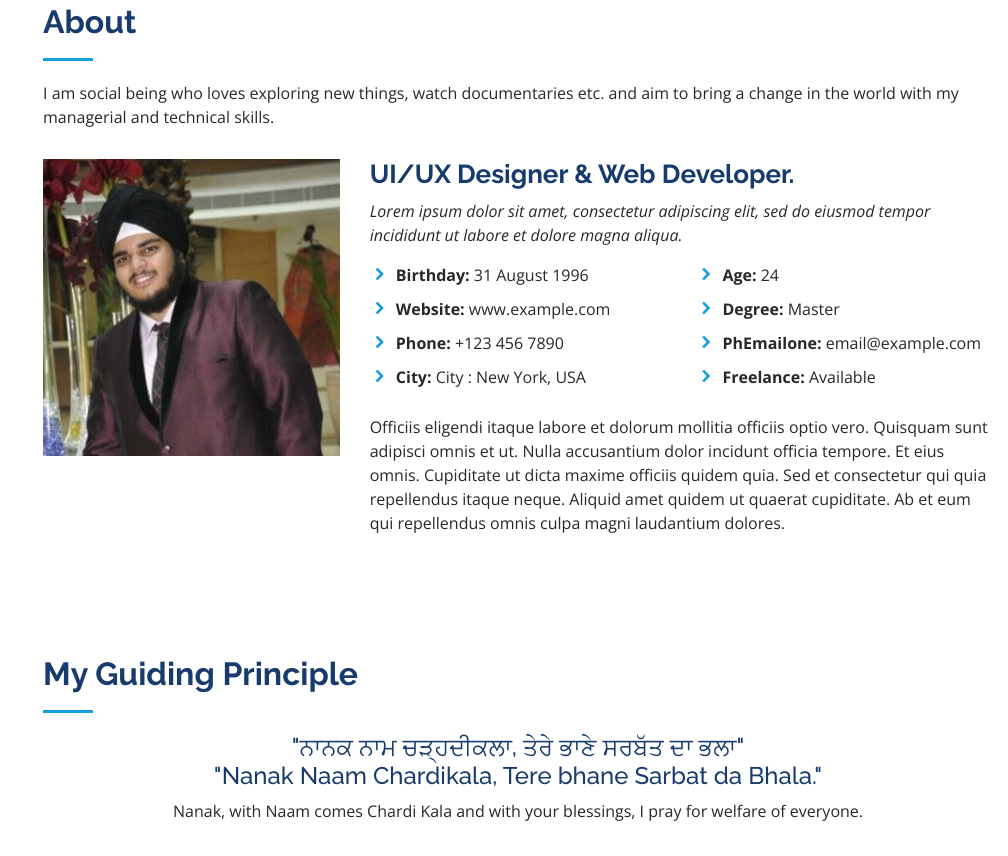
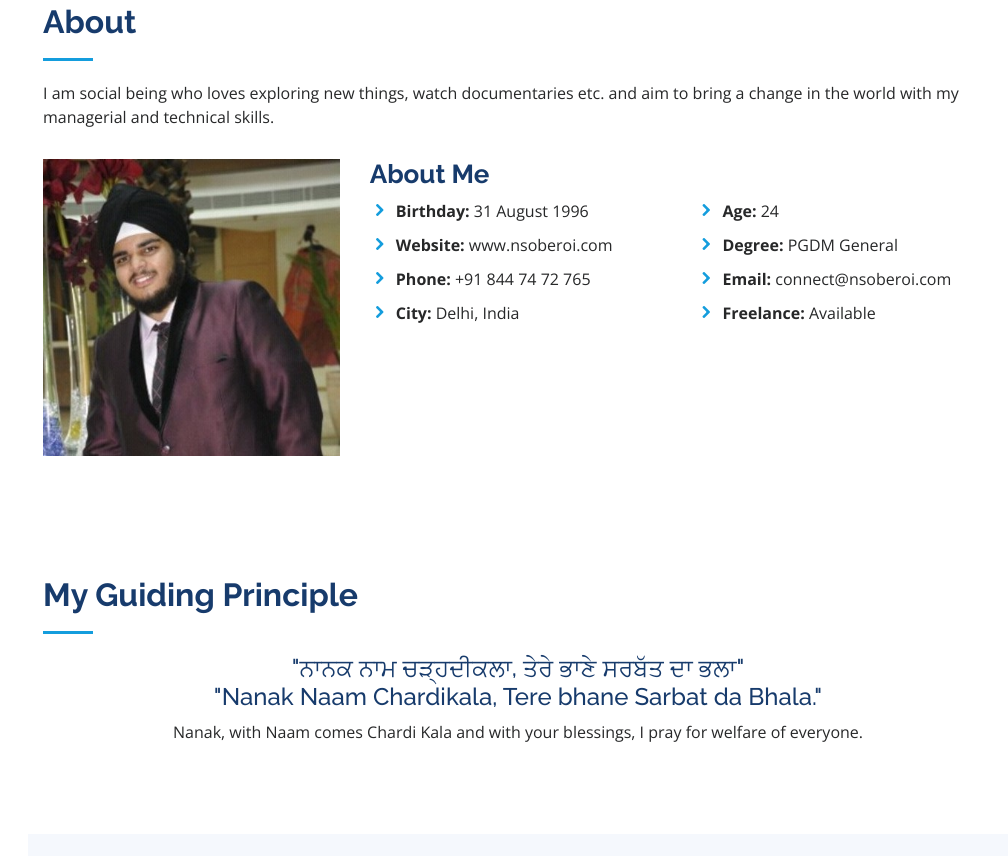
Before and after one commit to nsoberoi/nsoberoi, a plain HTML site: page index.html in a window 1280 px wide. Shown: the part 857-1713 px from the top of the page, without its empty margins (272-1280 px from the left). Drawn offline with nearby package versions, Linux system fonts and the light colour scheme.

Commit message:
Update index.html

```diff
--- a/index.html
+++ b/index.html
@@ -141,33 +141,33 @@
             <img src="assets/img/profile-img.jpg" class="img-fluid" alt="">
           </div>
           <div class="col-lg-8 pt-4 pt-lg-0 content" data-aos="fade-left">
-            <h3>UI/UX Designer &amp; Web Developer.</h3>
-            <p class="font-italic">
+            <h3>About Me</h3>
+            <!-- <p class="font-italic">
               Lorem ipsum dolor sit amet, consectetur adipiscing elit, sed do eiusmod tempor incididunt ut labore et dolore
               magna aliqua.
-            </p>
+            </p> -->
             <div class="row">
               <div class="col-lg-6">
                 <ul>
                   <li><i class="icofont-rounded-right"></i> <strong>Birthday:</strong> 31 August 1996</li>
-                  <li><i class="icofont-rounded-right"></i> <strong>Website:</strong> www.example.com</li>
-                  <li><i class="icofont-rounded-right"></i> <strong>Phone:</strong> +123 456 7890</li>
-                  <li><i class="icofont-rounded-right"></i> <strong>City:</strong> City : New York, USA</li>
+                  <li><i class="icofont-rounded-right"></i> <strong>Website:</strong> www.nsoberoi.com</li>
+                  <li><i class="icofont-rounded-right"></i> <strong>Phone:</strong> +91 844 74 72 765</li>
+                  <li><i class="icofont-rounded-right"></i> <strong>City:</strong> Delhi, India</li>
                 </ul>
               </div>
               <div class="col-lg-6">
                 <ul>
                   <li><i class="icofont-rounded-right"></i> <strong>Age:</strong> 24</li>
-                  <li><i class="icofont-rounded-right"></i> <strong>Degree:</strong> Master</li>
-                  <li><i class="icofont-rounded-right"></i> <strong>PhEmailone:</strong> email@example.com</li>
+                  <li><i class="icofont-rounded-right"></i> <strong>Degree:</strong> PGDM General</li>
+                  <li><i class="icofont-rounded-right"></i> <strong>Email:</strong> connect@nsoberoi.com</li>
                   <li><i class="icofont-rounded-right"></i> <strong>Freelance:</strong> Available</li>
                 </ul>
               </div>
             </div>
-            <p>
+            <!-- <p>
               Officiis eligendi itaque labore et dolorum mollitia officiis optio vero. Quisquam sunt adipisci omnis et ut. Nulla accusantium dolor incidunt officia tempore. Et eius omnis.
               Cupiditate ut dicta maxime officiis quidem quia. Sed et consectetur qui quia repellendus itaque neque. Aliquid amet quidem ut quaerat cupiditate. Ab et eum qui repellendus omnis culpa magni laudantium dolores.
-            </p>
+            </p> -->
           </div>
 
 
@@ -372,6 +372,12 @@
               </div>
             </div>
 
+			<div class="progress">
+              <span class="skill">Tableu <i class="val">Superior</i></span>
+              <div class="progress-bar-wrap">
+                <div class="progress-bar" role="progressbar" aria-valuenow="80" aria-valuemin="0" aria-valuemax="100"></div>
+              </div>
+            </div>
 
 
 				<div class="progress">
```
